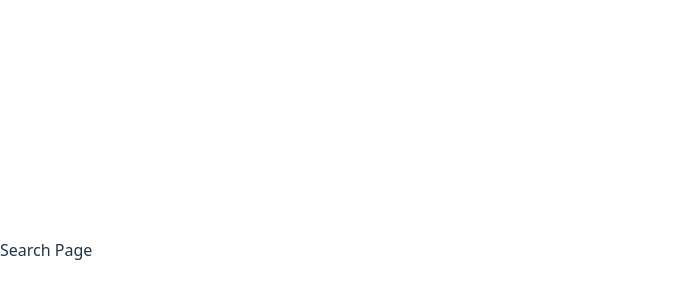
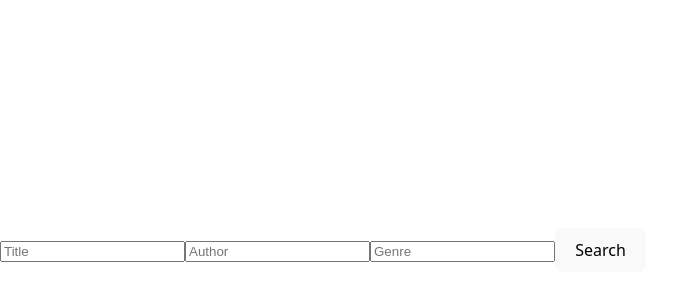
Before and after one commit to Amankumar1997/book-explorer, a React app: page / in a window 1280 px wide. Shown: the part 150-450 px from the top of the page, without its empty margins (0-688 px from the left). Built offline with nearby package versions, Linux system fonts and the light colour scheme; the HTML template or start-up script is replaced by a standard one.

Commit message:
validation added for input fields in search page

```diff
--- a/src/components/SearchForm.jsx
+++ b/src/components/SearchForm.jsx
@@ -1,6 +1,4 @@
 import { useState } from "react";
-import { useDispatch } from "react-redux";
-
 const SearchForm = () => {
   const [form, setForm] = useState({
     title: "",
@@ -8,16 +6,28 @@ const SearchForm = () => {
     genre: "",
   });
 
-
   const handleChange = (e) => {
     const { name, value } = e.target;
     setForm((prev) => ({ ...prev, [name]: value }));
   };
 
+  const validate = () => {
+    let isValid = false;
+
+    for (let [key, val] of Object.entries(form)) {
+      if (val && val.trim() && !isValid) {
+        isValid = true;
+      }
+    }
+    return isValid;
+  };
   const handleSubmit = (e) => {
     e.preventDefault();
-
-
+    const isValid = validate();
+    if (!isValid) {
+      alert("Please enter at least one field");
+      return;
+    }
   };
 
   return (
--- a/src/pages/SearchPage.jsx
+++ b/src/pages/SearchPage.jsx
@@ -1,5 +1,13 @@
+import SearchForm from "../components/SearchForm";
+
 const SearchPage = () => {
-  return <div>Search Page</div>;
+  return (
+    <div className="search-page">
+      <div className="search-form-wrapper">
+        <SearchForm />
+      </div>
+    </div>
+  );
 };
 
 export default SearchPage;
```
